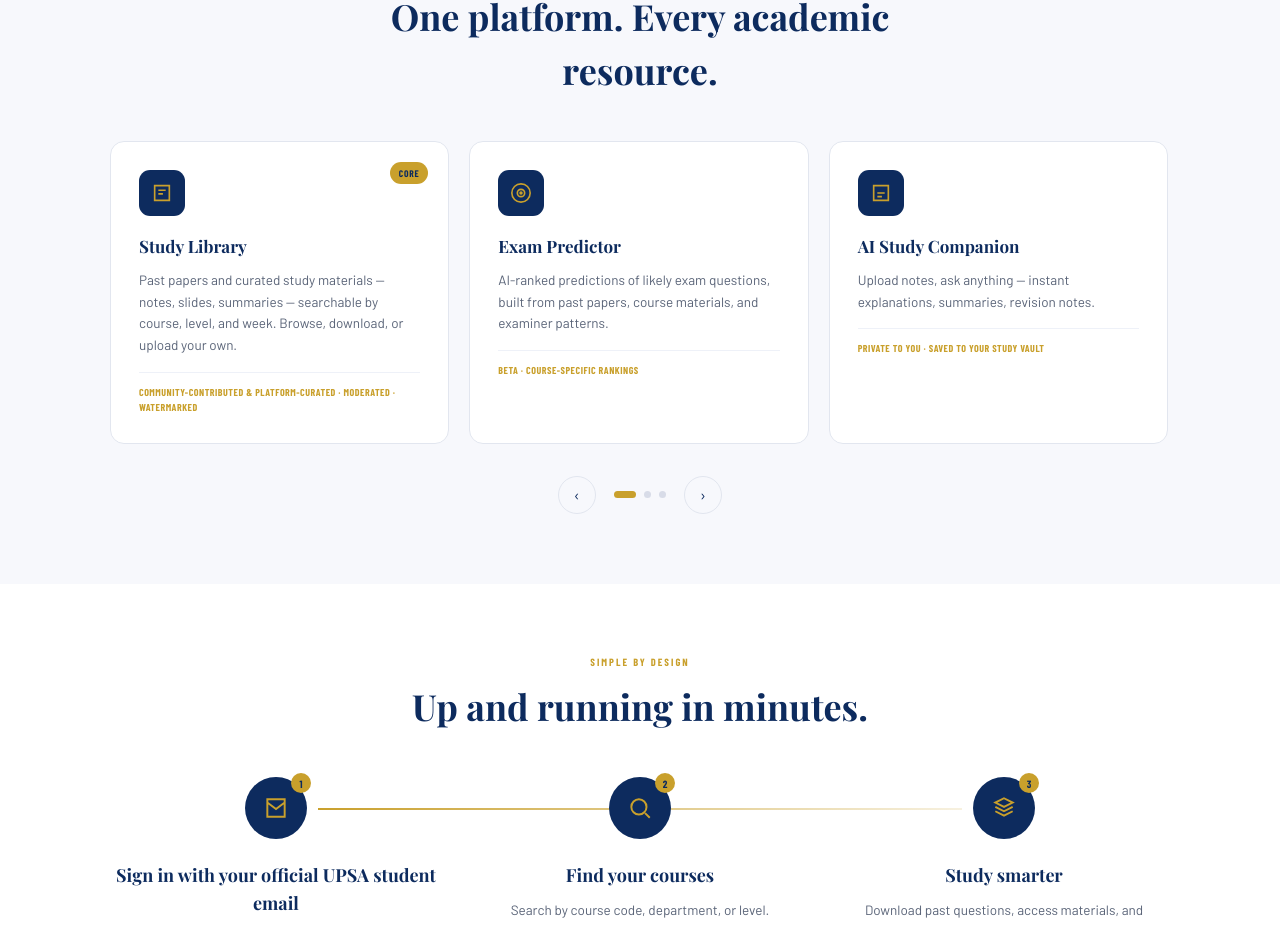
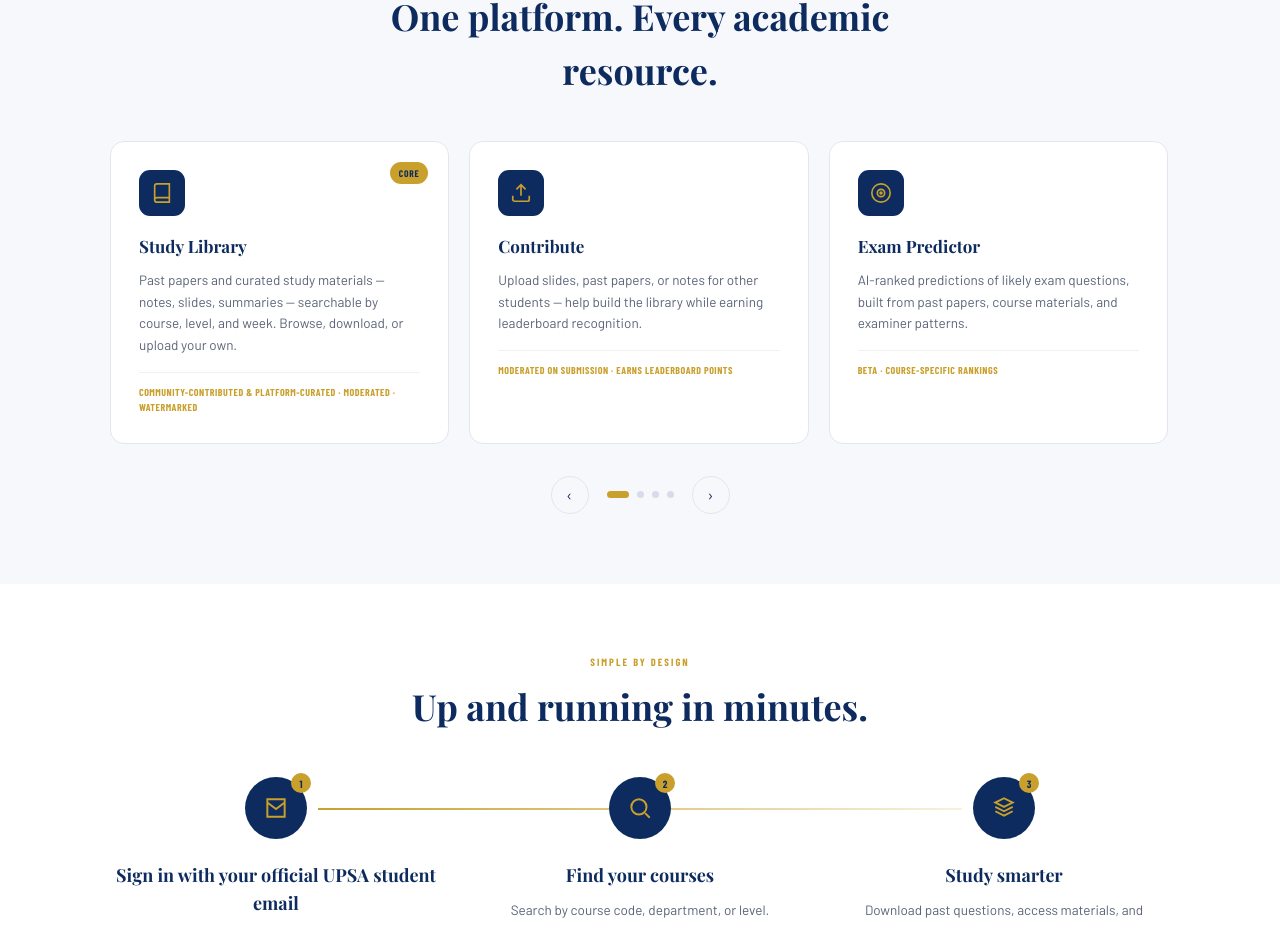
Before and after one commit to johnadamsmahama/distinction-library, a Next.js app: page / in a window 1280 px wide. Shown: the part 1121-2046 px from the top of the page. Built offline with nearby package versions, Linux system fonts and the light colour scheme; no server answers; the database is empty; a web font is replaced by a local one.

Commit message:
Update feature paths and add new features

```diff
--- a/components/Features.tsx
+++ b/components/Features.tsx
@@ -8,8 +8,14 @@ const CARDS = [
     title: 'Study Library',
     desc: 'Past papers and curated study materials — notes, slides, summaries — searchable by course, level, and week. Browse, download, or upload your own.',
     tag: 'Community-contributed & platform-curated · Moderated · Watermarked',
-    path: 'M4 4h16v16H4z M8 9h8M8 13h5',
+    path: 'M4 19.5A2.5 2.5 0 016.5 17H20M6.5 2H20v20H6.5A2.5 2.5 0 014 19.5v-15A2.5 2.5 0 016.5 2z',
     badge: 'Core',
+  },
+  {
+    title: 'Contribute',
+    desc: 'Upload slides, past papers, or notes for other students — help build the library while earning leaderboard recognition.',
+    tag: 'Moderated on submission · Earns leaderboard points',
+    path: 'M21 15v4a2 2 0 01-2 2H5a2 2 0 01-2-2v-4M17 8l-5-5-5 5M12 3v12',
   },
   {
     title: 'Exam Predictor',
@@ -21,13 +27,19 @@ const CARDS = [
     title: 'AI Study Companion',
     desc: 'Upload notes, ask anything — instant explanations, summaries, revision notes.',
     tag: 'Private to you · Saved to your Study Vault',
-    path: 'M8 12h8M8 16h5M4 4h16v16H4z',
+    path: 'M12 3a6 6 0 016 6c0 3.5-2.5 5-3 7H9c-.5-2-3-3.5-3-7a6 6 0 016-6zM9 21h6',
   },
   {
     title: 'AI Quiz Generator',
     desc: 'PDF → MCQs, true/false, and short-answer with answers & explanations.',
     tag: 'Generated from your own materials · Always private',
-    path: 'M9 12l2 2 4-4',
+    path: 'M9 11l3 3L22 4M21 12v7a2 2 0 01-2 2H5a2 2 0 01-2-2V5a2 2 0 012-2h11',
+  },
+  {
+    title: 'Presentation Kit',
+    desc: 'Turn a topic, a Vault item, or an uploaded document into a PowerPoint (PPTX) ready to present.',
+    tag: 'Generated from your own materials · Ready to download',
+    path: 'M3 4h18v13H3V4zM8 21h8M12 17v4M7 12l3-4 2.5 3L17 6',
   },
   {
     title: 'Find a Peer Tutor',
@@ -45,7 +57,7 @@ const CARDS = [
     title: 'Private Study Vault',
     desc: 'Encrypted personal space — AI quizzes, sessions, notes. Only you can see it.',
     tag: 'Zero visibility to others · Fully private',
-    path: 'M8 11V8a4 4 0 018 0v3',
+    path: 'M3 11h18v10a2 2 0 01-2 2H5a2 2 0 01-2-2V11zM7 11V7a5 5 0 0110 0v4',
   },
   {
     title: 'Leaderboard & Badges',
```
